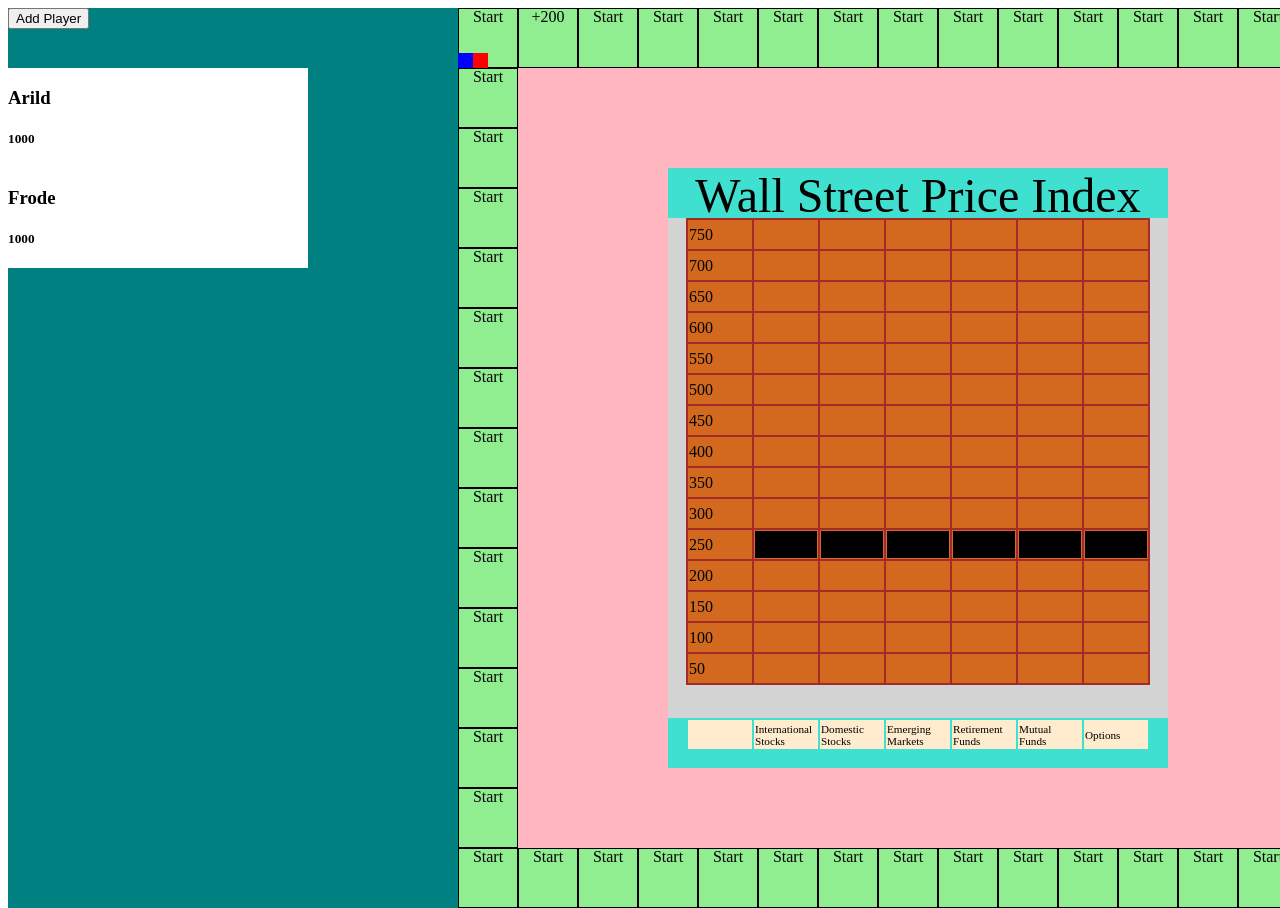
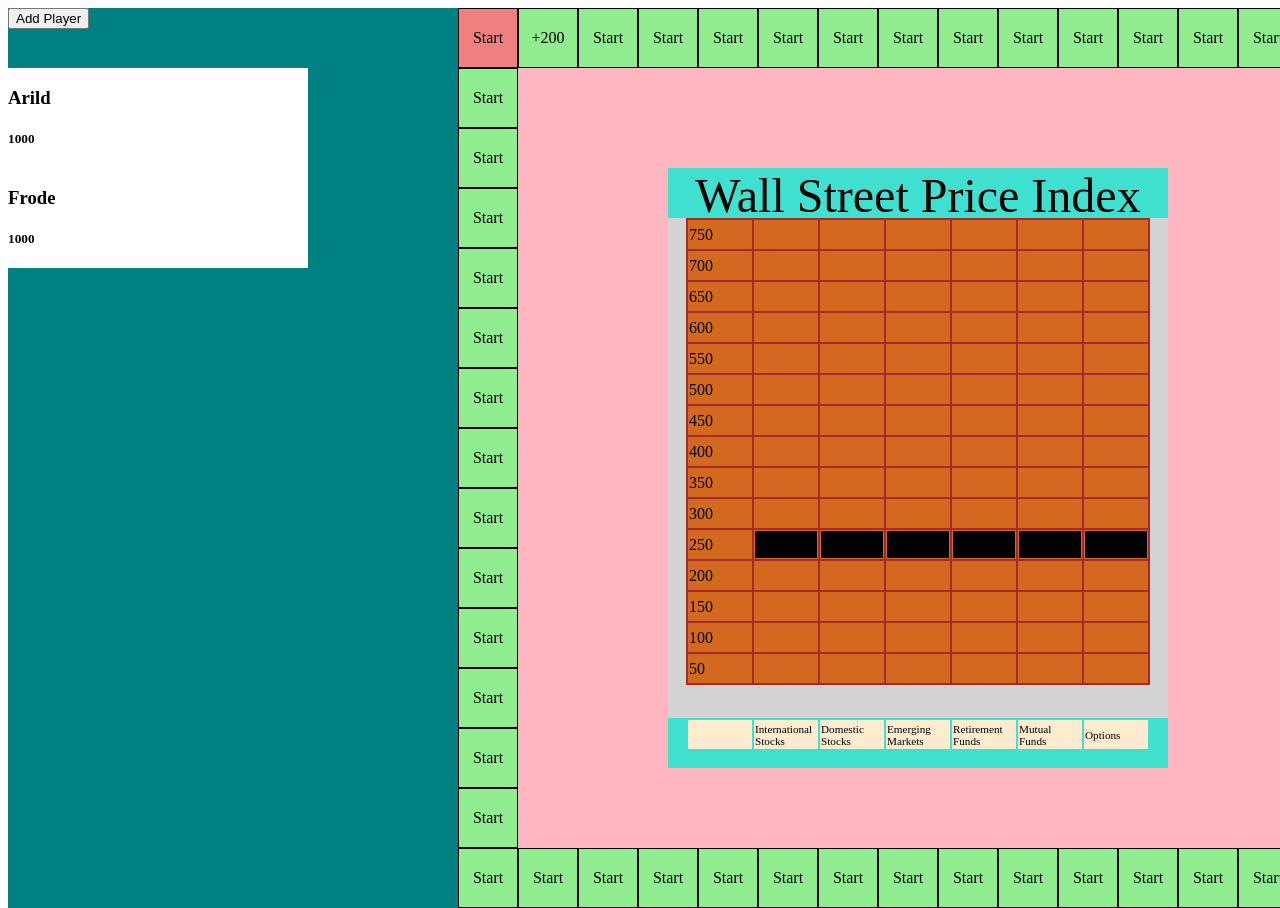
Before and after one commit to arildandreassen/mygame, a React (Create React App) app: page / in a window 1280 px wide. Shown: the top 908 px of the page. Built offline with nearby package versions, Linux system fonts and the light colour scheme.

Commit message:
improved player tile coloring

```diff
--- a/src/components/wallstreet/Board/BoardTile.jsx
+++ b/src/components/wallstreet/Board/BoardTile.jsx
@@ -29,12 +29,12 @@
         props.onMouseLeave(props);
       }}
     >
-      <div>{tileText}</div>
-      <div className={"playerLocation"}>
+      <div className={"playerLocations"}>
         {whoIsOnTile.map((who) => {
-          return <div style={{ backgroundColor: who.color }}></div>;
+          return <div className={`playercount${whoIsOnTile.length}`}></div>;
         })}
       </div>
+      <div className="tileText">{tile.shortText}</div>
     </div>
   );
 };
--- a/src/style/wallstreet/boardtile.css
+++ b/src/style/wallstreet/boardtile.css
@@ -6,7 +6,8 @@
   box-shadow: 0px 0px 0px 1px black inset;
   text-align: center;
   position: relative;
-  /* line-height: 60px; */
+  line-height: 60px;
+  display: grid;
 }
 
 .boardtile:hover {
@@ -14,15 +15,39 @@
   float: left;
 }
 
-.playerLocation {
-  width: 60px;
-  height: 15px;
-  position: absolute;
-  bottom: 0px;
+.boardtile div,
+.playerlocations {
+  grid-area: 1 / 1;
 }
 
-.playerLocation div {
-  width: 15px;
-  height: 15px;
+.tileText {
+  box-shadow: 0px 0px 0px 1px black inset;
+}
+
+.playercount1 {
+  width: 60px;
+  height: 60px;
+  background-color: lightblue;
   float: left;
 }
+
+.playercount2 {
+  width: 30px;
+  height: 60px;
+  background-color: lightcoral;
+  float: left;
+}
+
+.playercount3 {
+  width: 20px;
+  height: 60px;
+  background-color: lightgrey;
+  float: left;
+}
+
+.playercount4 {
+  width: 30px;
+  height: 30px;
+  background-color: lightseagreen;
+  float: left;
+}
```
